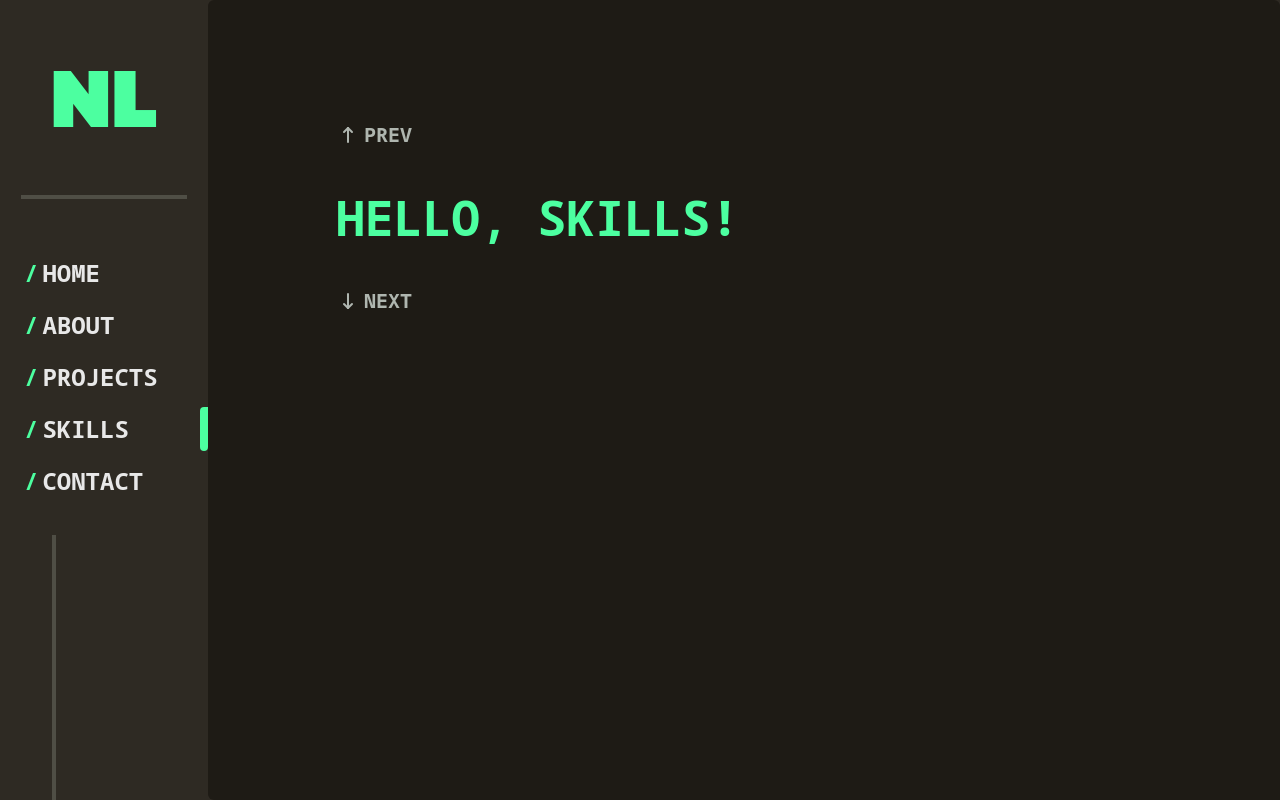
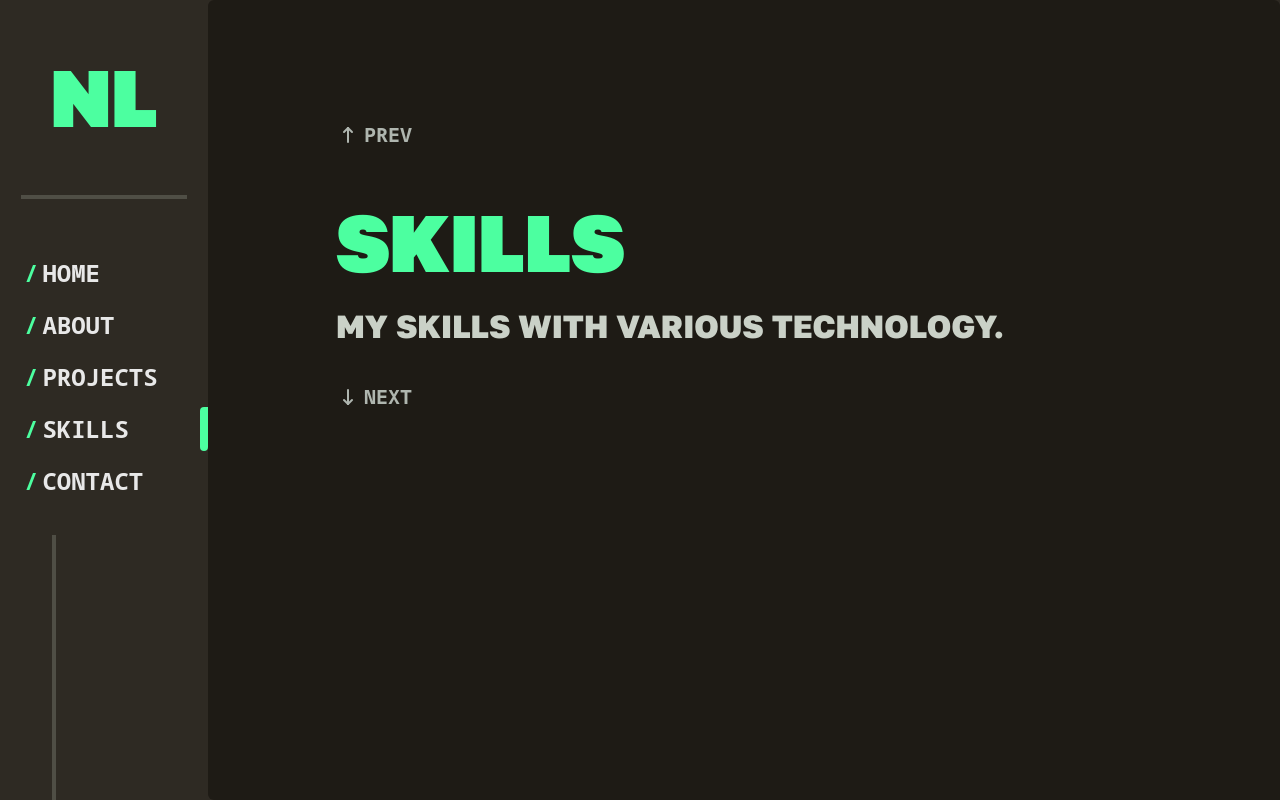
Before and after one commit to hexiro/hexiro.me, a Next.js app: page /skills in a window 1280 px wide. Built offline with nearby package versions, Linux system fonts and the light colour scheme; what @kamona/tailwindcss-perspective would draw is missing.

Commit message:
init skills page

```diff
--- a/src/pages/skills.tsx
+++ b/src/pages/skills.tsx
@@ -1,3 +1,10 @@
+import { H1, H3 } from "@/components/ui/Headings";
+
 export default function SkillsPage() {
-    return <h1 className="text-3xl font-black font-mono text-green">Hello, Skills!</h1>;
+    return (
+        <>
+            <H1>Skills</H1>
+            <H3 className="text-subtitle">My skills with various technology.</H3>
+        </>
+    );
 }
```
